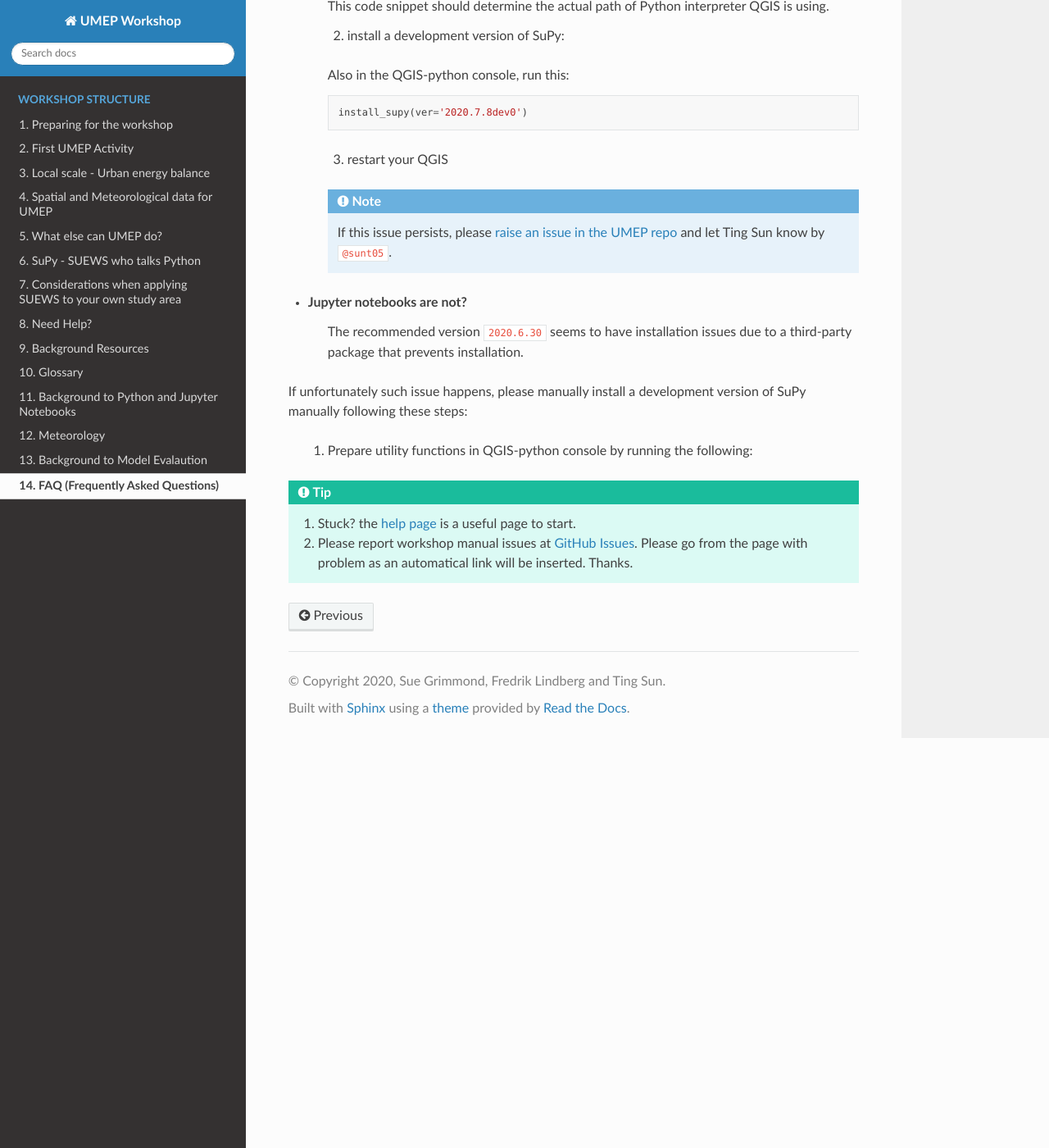
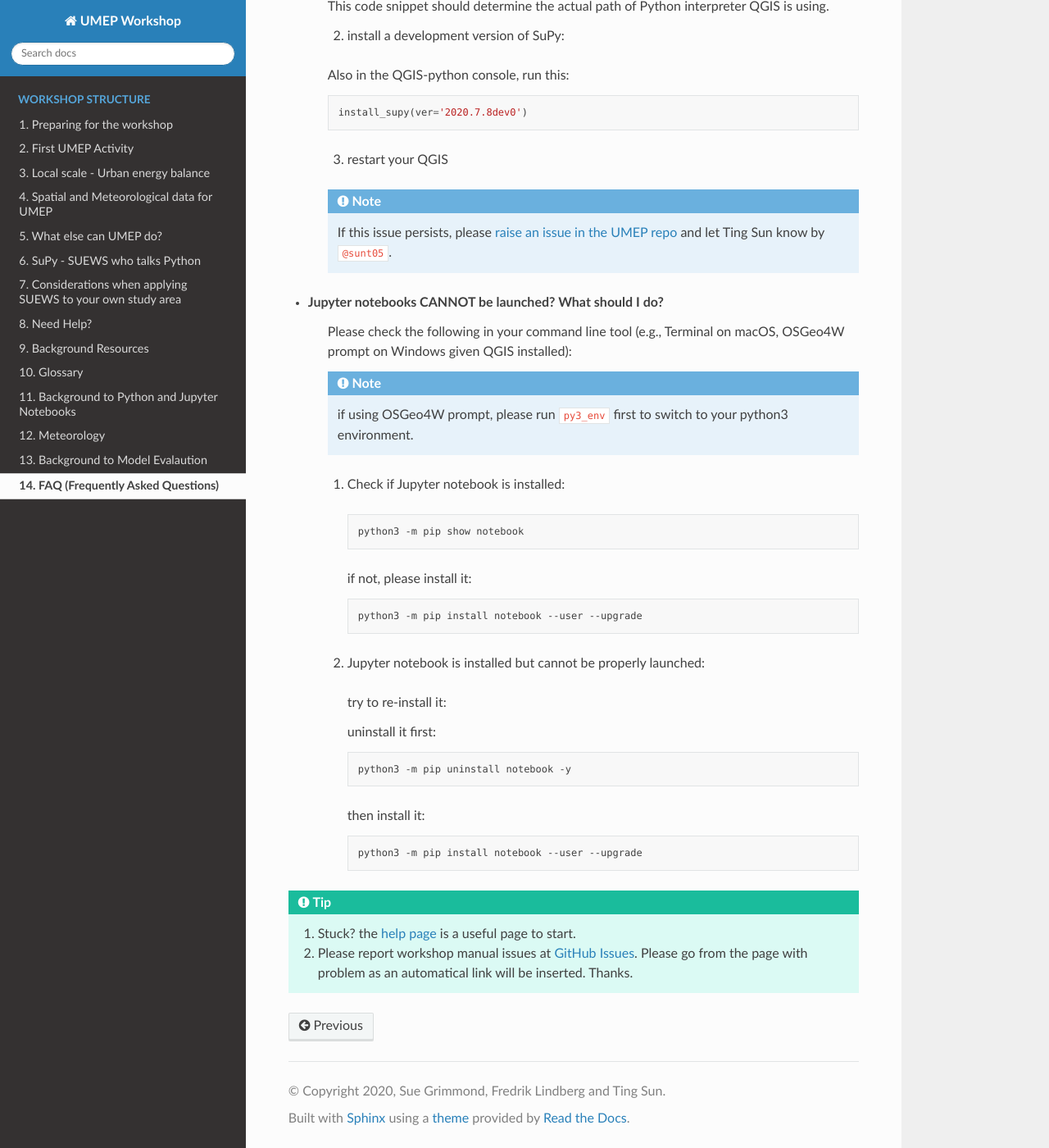
Before and after one commit to Urban-Meteorology-Reading/UMEP-Workshop, a Sphinx documentation site: the page built from source/FAQ.rst, in a window 1280 px wide and 1400 px high, scrolled down 1634 px. Shown: the whole window at 82% size. Built offline with Sphinx 7.4.7 and the Read the Docs theme 2.0.0, drawn with Linux system fonts in a browser that asks for light colours.

Commit message:
update faq

```diff
--- a/source/FAQ.rst
+++ b/source/FAQ.rst
@@ -93,8 +93,35 @@ Here are common questions that appear throughout the workshop.
 
 .. _jn_install:
 
-* Jupyter notebooks are not?
-    The recommended version ``2020.6.30`` seems to have installation issues due to a third-party package that prevents installation.
-If unfortunately such issue happens, please manually install a development version of SuPy manually following these steps:
+* Jupyter notebooks CANNOT be launched? What should I do?
+   Please check the following in your command line tool (e.g., Terminal on macOS, OSGeo4W prompt on Windows given QGIS installed):
 
-    1. Prepare utility functions in QGIS-python console by running the following:
+   .. note:: if using OSGeo4W prompt, please run ``py3_env`` first to switch to your python3 environment.
+
+   1. Check if Jupyter notebook is installed:
+
+    .. code-block:: shell
+
+        python3 -m pip show notebook
+
+    if not, please install it:
+
+    .. code-block:: shell
+
+        python3 -m pip install notebook --user --upgrade
+
+   2. Jupyter notebook is installed but cannot be properly launched:
+
+    try to re-install it:
+
+    uninstall it first:
+
+    .. code-block:: shell
+
+        python3 -m pip uninstall notebook -y
+
+    then install it:
+
+    .. code-block:: shell
+
+        python3 -m pip install notebook --user --upgrade
```
